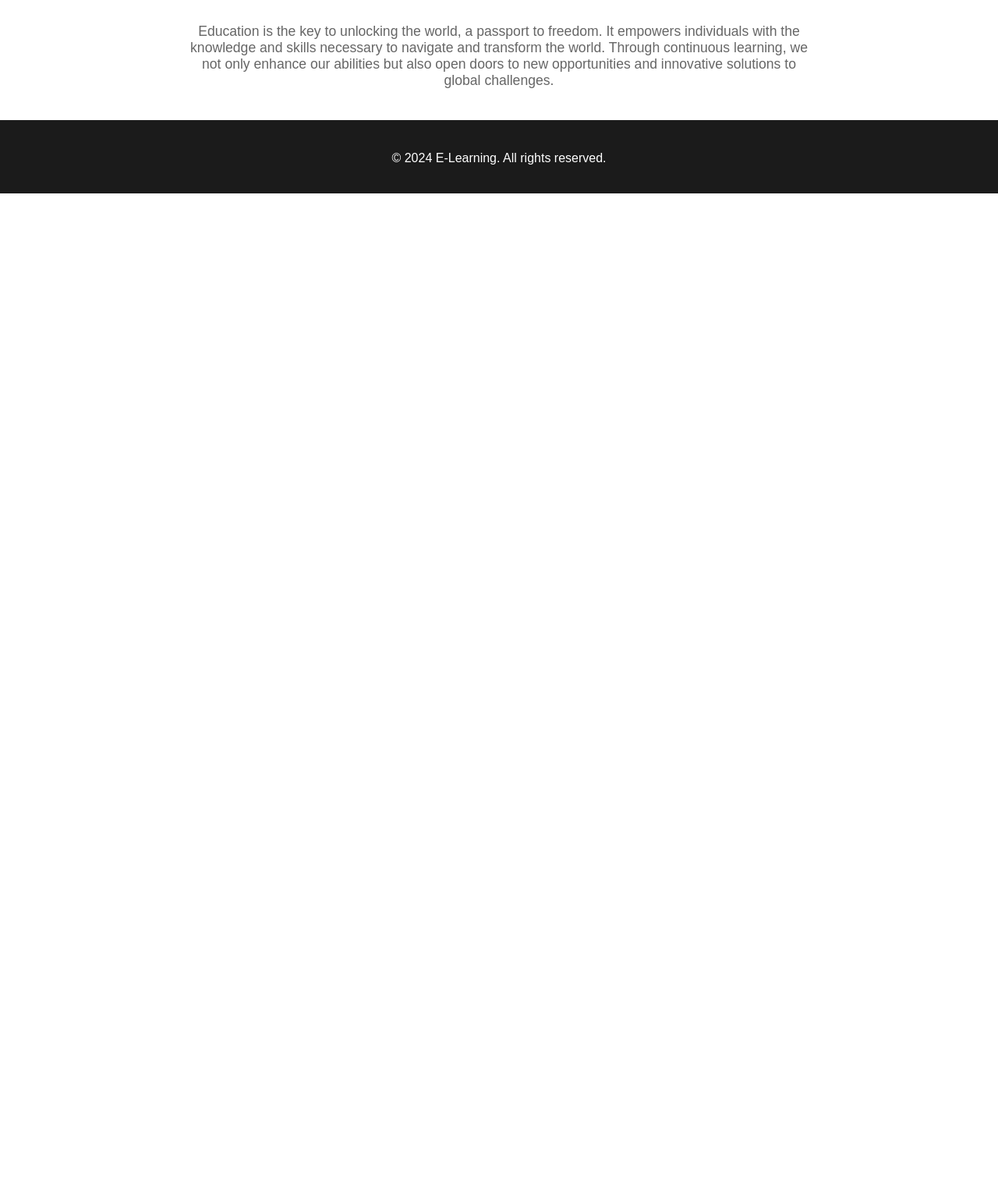
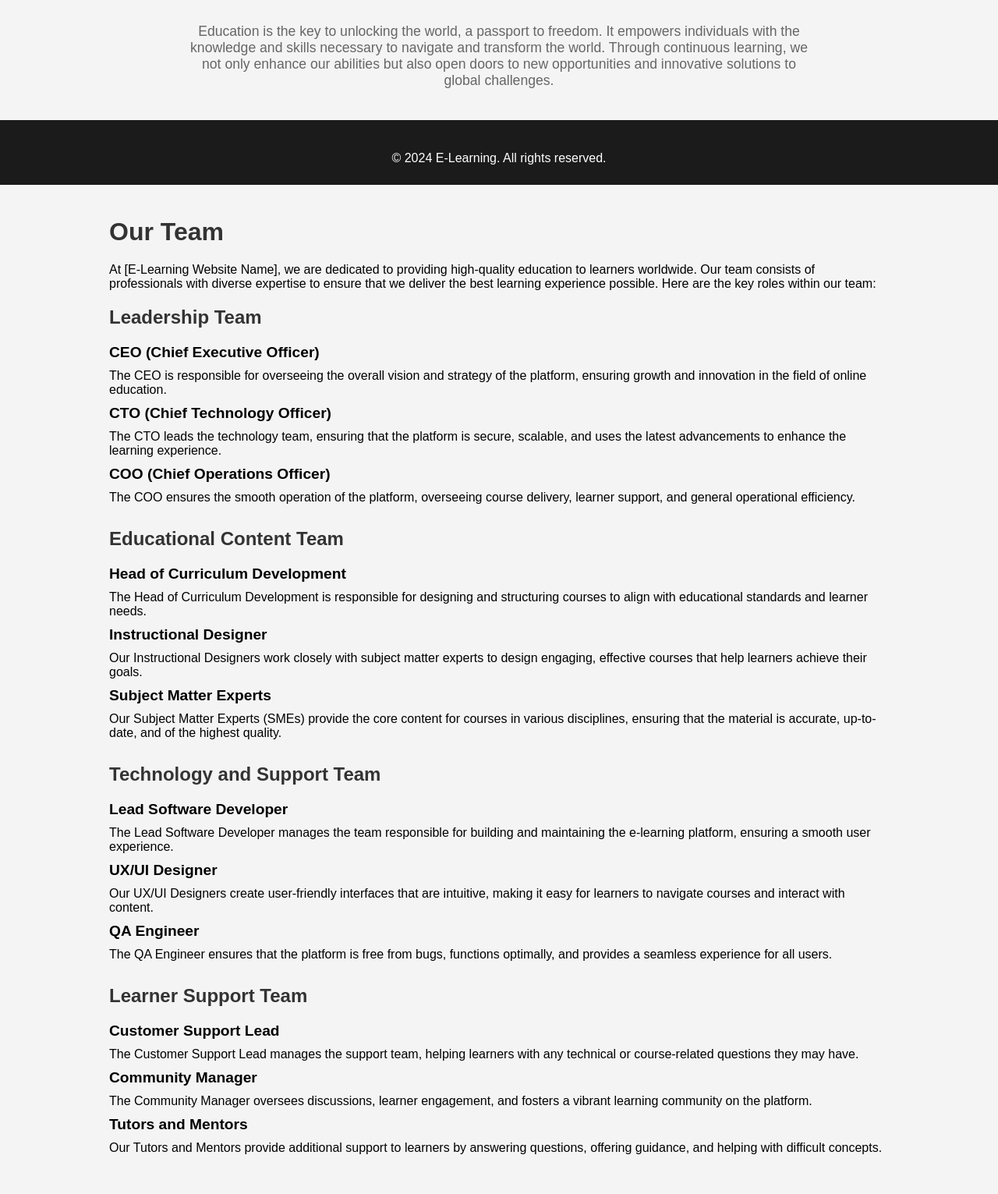
Before and after one commit to ProDaryl/Elearning-website, a Django app: page /about/ in a window 1280 px wide. Shown: the part 983-2514 px from the top of the page at 78% size. Before the commit the page ends 1231 px from the top, so only its background shows below. Run offline with Django 5.2, Linux system fonts and the light colour scheme; some libraries are stand-ins or nearby versions.

Commit message:
Education content team list

```diff
--- a/templates/about.html
+++ b/templates/about.html
@@ -205,3 +205,97 @@
 </body>
 
 </html>
+<!DOCTYPE html>
+<html lang="en">
+<head>
+    <meta charset="UTF-8">
+    <meta name="viewport" content="width=device-width, initial-scale=1.0">
+    <meta http-equiv="X-UA-Compatible" content="IE=edge">
+    <title>About Us - Our Team</title>
+    <style>
+        body {
+            font-family: Arial, sans-serif;
+            margin: 0;
+            padding: 0;
+            background-color: #f4f4f4;
+        }
+        .container {
+            max-width: 1000px;
+            margin: 0 auto;
+            padding: 20px;
+        }
+        h1, h2 {
+            color: #333;
+        }
+        .role-section {
+            margin-bottom: 30px;
+        }
+        .role-title {
+            font-weight: bold;
+            font-size: 1.2em;
+            margin: 10px 0;
+        }
+        p {
+            margin: 5px 0;
+        }
+    </style>
+</head>
+<body>
+    <div class="container">
+        <h1>Our Team</h1>
+        <p>At [E-Learning Website Name], we are dedicated to providing high-quality education to learners worldwide. Our team consists of professionals with diverse expertise to ensure that we deliver the best learning experience possible. Here are the key roles within our team:</p>
+
+        <!-- Leadership Team Section -->
+        <div class="role-section">
+            <h2>Leadership Team</h2>
+            <div class="role-title">CEO (Chief Executive Officer)</div>
+            <p>The CEO is responsible for overseeing the overall vision and strategy of the platform, ensuring growth and innovation in the field of online education.</p>
+
+            <div class="role-title">CTO (Chief Technology Officer)</div>
+            <p>The CTO leads the technology team, ensuring that the platform is secure, scalable, and uses the latest advancements to enhance the learning experience.</p>
+
+            <div class="role-title">COO (Chief Operations Officer)</div>
+            <p>The COO ensures the smooth operation of the platform, overseeing course delivery, learner support, and general operational efficiency.</p>
+        </div>
+
+        <!-- Educational Content Team Section -->
+        <div class="role-section">
+            <h2>Educational Content Team</h2>
+            <div class="role-title">Head of Curriculum Development</div>
+            <p>The Head of Curriculum Development is responsible for designing and structuring courses to align with educational standards and learner needs.</p>
+
+            <div class="role-title">Instructional Designer</div>
+            <p>Our Instructional Designers work closely with subject matter experts to design engaging, effective courses that help learners achieve their goals.</p>
+
+            <div class="role-title">Subject Matter Experts</div>
+            <p>Our Subject Matter Experts (SMEs) provide the core content for courses in various disciplines, ensuring that the material is accurate, up-to-date, and of the highest quality.</p>
+        </div>
+
+        <!-- Technology and Support Team Section -->
+        <div class="role-section">
+            <h2>Technology and Support Team</h2>
+            <div class="role-title">Lead Software Developer</div>
+            <p>The Lead Software Developer manages the team responsible for building and maintaining the e-learning platform, ensuring a smooth user experience.</p>
+
+            <div class="role-title">UX/UI Designer</div>
+            <p>Our UX/UI Designers create user-friendly interfaces that are intuitive, making it easy for learners to navigate courses and interact with content.</p>
+
+            <div class="role-title">QA Engineer</div>
+            <p>The QA Engineer ensures that the platform is free from bugs, functions optimally, and provides a seamless experience for all users.</p>
+        </div>
+
+        <!-- Learner Support Team Section -->
+        <div class="role-section">
+            <h2>Learner Support Team</h2>
+            <div class="role-title">Customer Support Lead</div>
+            <p>The Customer Support Lead manages the support team, helping learners with any technical or course-related questions they may have.</p>
+
+            <div class="role-title">Community Manager</div>
+            <p>The Community Manager oversees discussions, learner engagement, and fosters a vibrant learning community on the platform.</p>
+
+            <div class="role-title">Tutors and Mentors</div>
+            <p>Our Tutors and Mentors provide additional support to learners by answering questions, offering guidance, and helping with difficult concepts.</p>
+        </div>
+    </div>
+</body>
+</html>
```
Also changed, not shown: course_enlistment/templates/course_detail.html (added, +99 -0 lines).
